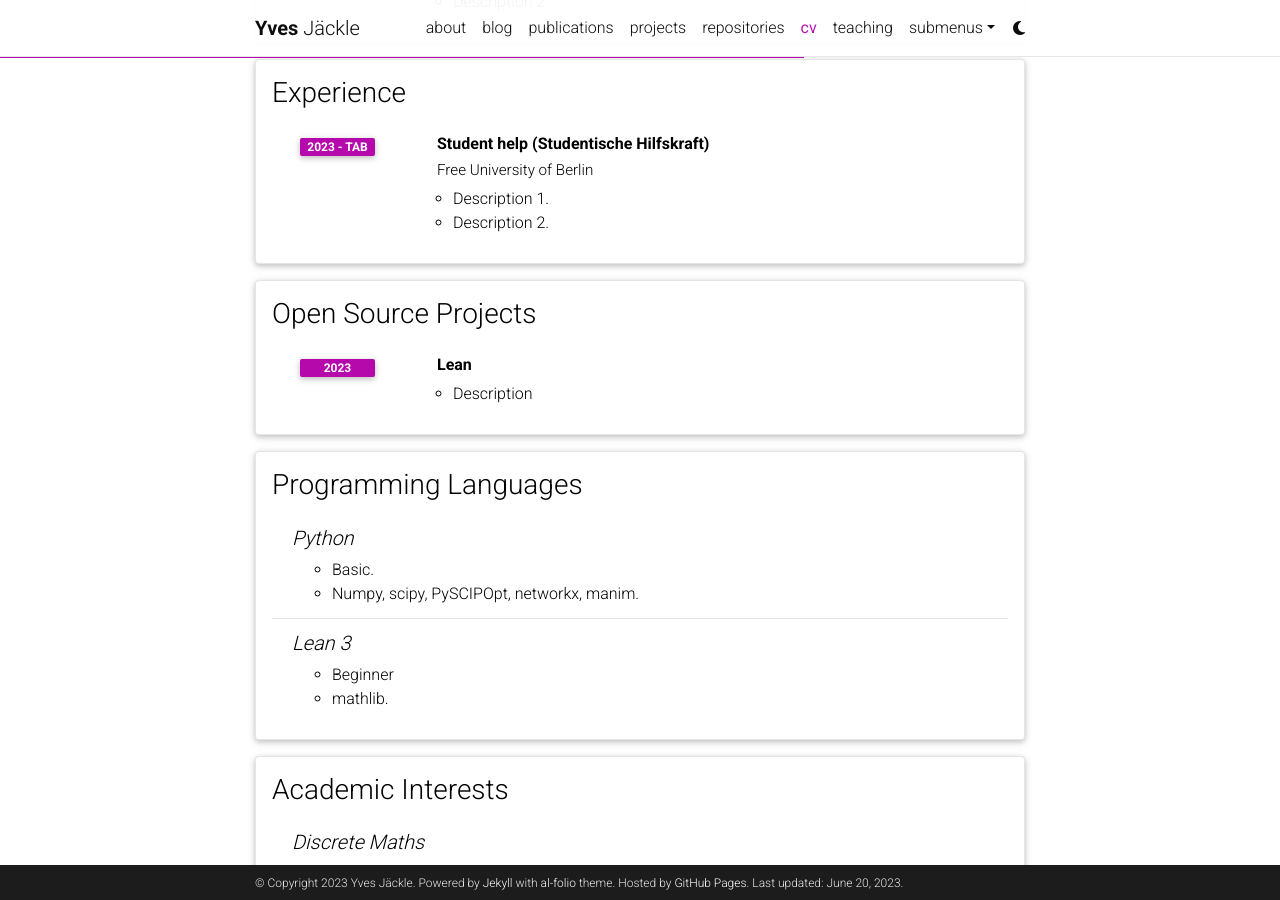
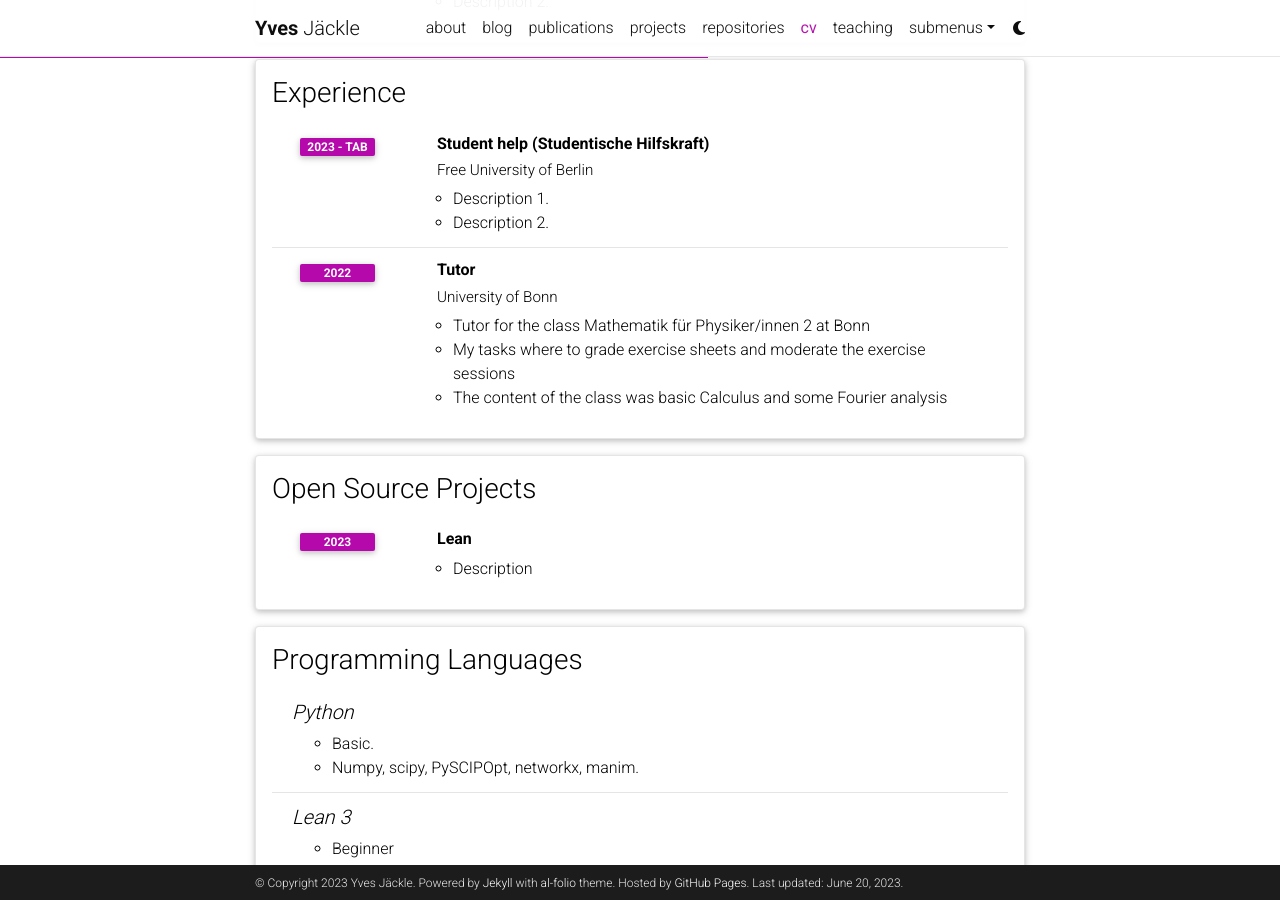
Before and after one commit to Happyves/happyves.github.io, a Jekyll site: the page built from _pages/cv.md, in a window 1280 px wide and 900 px high, scrolled down 807 px. Built offline with Jekyll 4.4.1, drawn with Linux system fonts in a browser that asks for light colours; comment, search, counter and statistics services are not loaded; a style sheet for code colours, icons or effects is not loaded.

Commit message:
Update cv.yml

```diff
--- a/_data/cv.yml
+++ b/_data/cv.yml
@@ -39,6 +39,13 @@
       description:
         - Description 1.
         - Description 2.
+    - title: Tutor
+      institution: University of Bonn
+      year: 2022
+      description:
+        - Tutor for the class Mathematik für Physiker/innen 2 at Bonn
+        - My tasks where to grade exercise sheets and moderate the exercise sessions
+        - The content of the class was basic Calculus and some Fourier analysis
 
 
 - title: Open Source Projects
```
